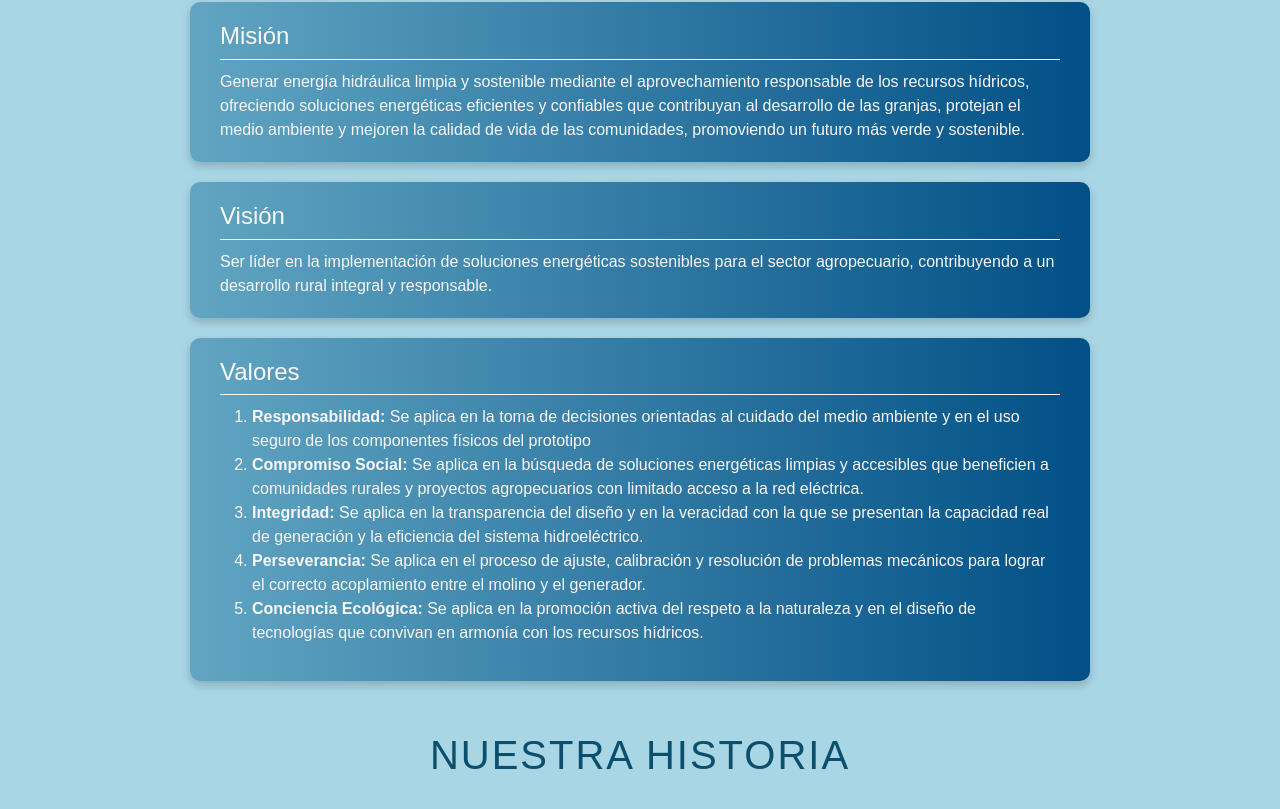
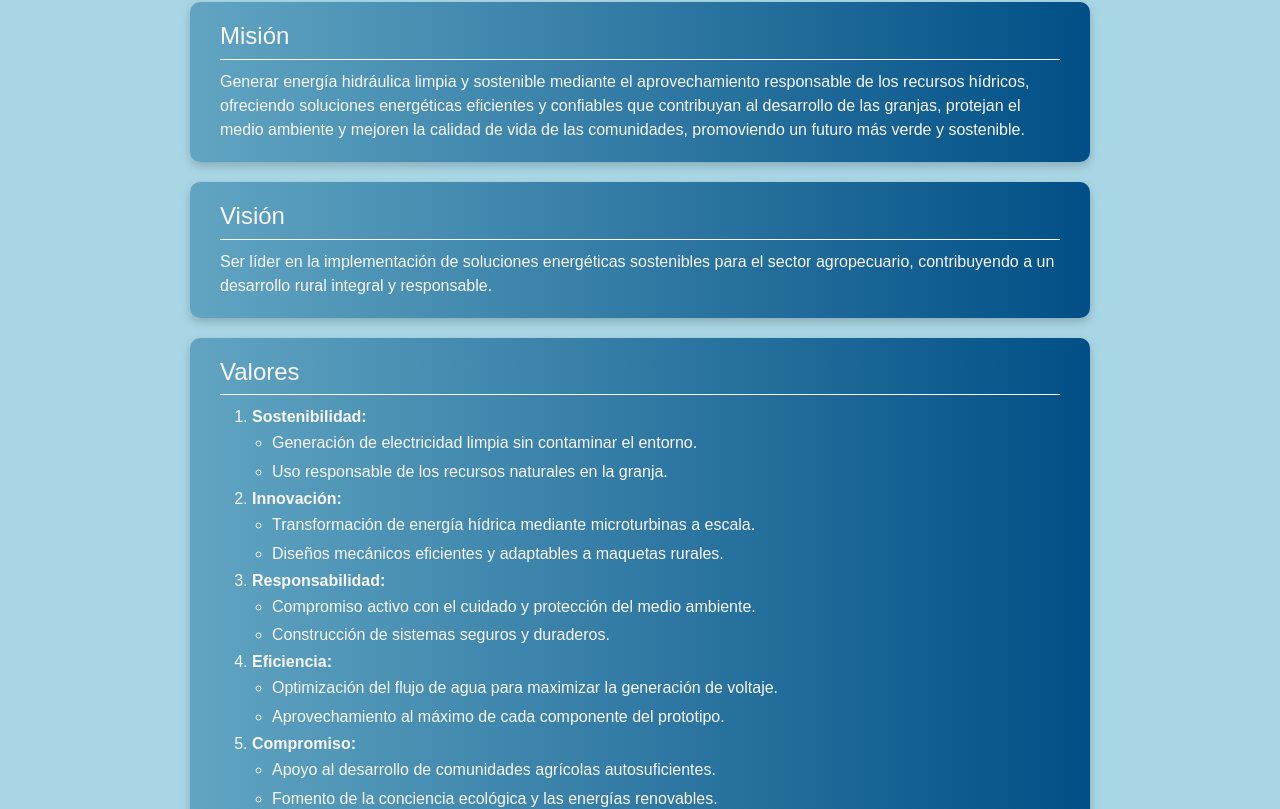
Before and after one commit to ramosjaime4555-alt/ramosjaime4555-alt.github.io, a plain HTML site: page conocenosIndex.html in a window 1280 px wide. Shown: the part 147-956 px from the top of the page. Drawn offline with nearby package versions, Linux system fonts and the light colour scheme.

Commit message:
cambios a los valores

```diff
--- a/conocenosIndex.html
+++ b/conocenosIndex.html
@@ -73,11 +73,36 @@
         <div class="conoce-card">
             <h2>Valores</h2>
             <ol>
-                <li><b>Responsabilidad:</b> Se aplica en la toma de decisiones orientadas al cuidado del medio ambiente y en el uso seguro de los componentes físicos del prototipo</li>
-                <li><b>Compromiso Social:</b> Se aplica en la búsqueda de soluciones energéticas limpias y accesibles que beneficien a comunidades rurales y proyectos agropecuarios con limitado acceso a la red eléctrica.</li>
-                <li><b>Integridad:</b> Se aplica en la transparencia del diseño y en la veracidad con la que se presentan la capacidad real de generación y la eficiencia del sistema hidroeléctrico.</li>
-                <li><b>Perseverancia:</b> Se aplica en el proceso de ajuste, calibración y resolución de problemas mecánicos para lograr el correcto acoplamiento entre el molino y el generador.</li>
-                <li><b>Conciencia Ecológica:</b> Se aplica en la promoción activa del respeto a la naturaleza y en el diseño de tecnologías que convivan en armonía con los recursos hídricos.</li>
+                <li><b>Sostenibilidad:</b>
+                    <ul>
+                        <li>Generación de electricidad limpia sin contaminar el entorno.</li>
+                        <li>Uso responsable de los recursos naturales en la granja.</li>
+                    </ul>
+                </li>
+                <li><b>Innovación:</b>
+                    <ul>
+                        <li>Transformación de energía hídrica mediante microturbinas a escala.</li>
+                        <li>Diseños mecánicos eficientes y adaptables a maquetas rurales.</li>
+                    </ul>
+                </li>
+                <li><b>Responsabilidad:</b>
+                    <ul>
+                        <li>Compromiso activo con el cuidado y protección del medio ambiente.</li>
+                        <li>Construcción de sistemas seguros y duraderos.</li>
+                    </ul>
+                </li>
+                <li><b>Eficiencia:</b>
+                    <ul>
+                        <li>Optimización del flujo de agua para maximizar la generación de voltaje.</li>
+                        <li>Aprovechamiento al máximo de cada componente del prototipo.</li>
+                    </ul>
+                </li>
+                <li><b>Compromiso:</b>
+                    <ul>
+                        <li>Apoyo al desarrollo de comunidades agrícolas autosuficientes.</li>
+                        <li>Fomento de la conciencia ecológica y las energías renovables.</li>
+                    </ul>
+                </li>
             </ol>
         </div>
 
```
